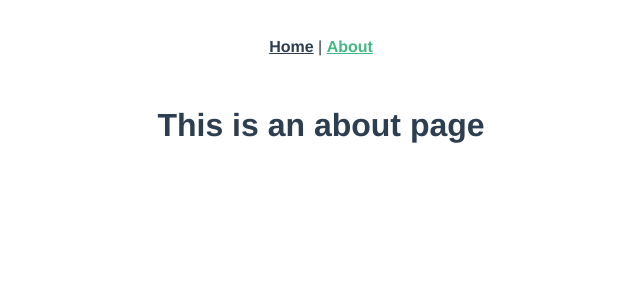
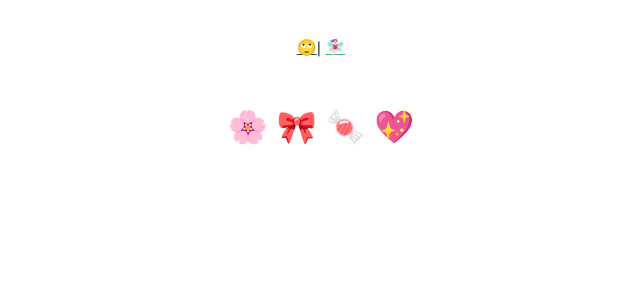
Before and after one commit to konapeso/vue-firebase, a Vue app: page /#/about in a window 1280 px wide. Shown: the top 300 px of the page, without its empty margins (319-959 px from the left). Built offline with nearby package versions, Linux system fonts and the light colour scheme.

Commit message:
create chat main page

```diff
--- /dev/null
+++ b/public/index.css
@@ -0,0 +1,3 @@
+html{
+    background-color: #D58F9D;
+}
--- a/src/App.vue
+++ b/src/App.vue
@@ -1,10 +1,10 @@
 <template>
   <div id="app">
     <div id="nav">
-      <router-link to="/">Home</router-link> |
-      <router-link to="/about">About</router-link>
+      <router-link to="/">🙄</router-link>|
+      <router-link to="/about">🧚🏻‍♀️</router-link>
     </div>
-    <router-view />
+    <router-view/>
   </div>
 </template>
 
--- a/src/views/About.vue
+++ b/src/views/About.vue
@@ -1,5 +1,5 @@
 <template>
   <div class="about">
-    <h1>This is an about page</h1>
+    <h1>🌸 🎀 🍬 💖</h1>
   </div>
 </template>
--- a/src/views/Home.vue
+++ b/src/views/Home.vue
@@ -1,18 +1,41 @@
 <template>
   <div class="home">
-    <img alt="Vue logo" src="../assets/logo.png" />
-    <HelloWorld msg="Welcome to Your Vue.js App" />
+    <h1>chatroom overview</h1>
+    <button>create new chatroom</button>
+
+    <ul>
+      <li v-for="(room,i) in rooms" :key="'room-id-'+i">
+        <p>{{ room.name }}</p>
+        <button>join chat</button>
+      </li>
+    </ul>
   </div>
 </template>
 
 <script>
-// @ is an alias to /src
-import HelloWorld from "@/components/HelloWorld.vue";
+import firebase from "firebase";
 
 export default {
   name: "home",
-  components: {
-    HelloWorld
+
+  created() {
+    firebase
+      .firestore()
+      .collection("rooms")
+      .get()
+      .then(ss => {
+        const rooms = [];
+        ss.docs.forEach(room => {
+          rooms.push(room.data());
+        });
+
+        this.rooms = rooms;
+      });
+  },
+  data() {
+    return {
+      rooms: []
+    };
   }
 };
 </script>
```
